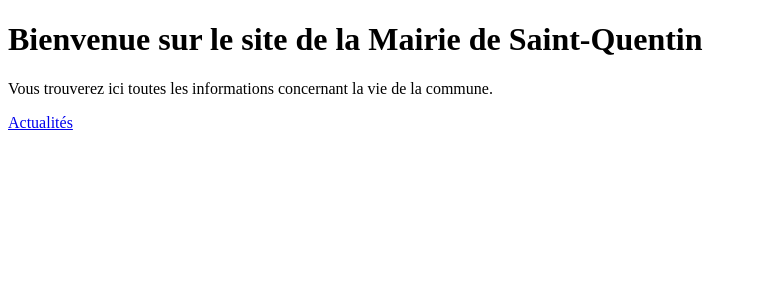
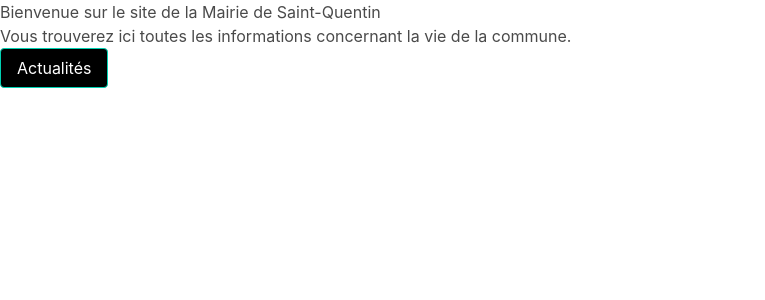
Before and after one commit to Jeremylo1/tract-heure-app, a React (Create React App) app: page / in a window 1280 px wide. Shown: the top 300 px of the page, without its empty margins (0-765 px from the left). Built offline with nearby package versions, Linux system fonts and the light colour scheme.

Commit message:
Bulma x Styled Components

```diff
--- a/package.json
+++ b/package.json
@@ -10,6 +10,7 @@
     "prop-types": "^15.8.1",
     "react": "^18.2.0",
     "react-dom": "^18.2.0",
+    "react-router-dom": "^6.14.2",
     "react-scripts": "5.0.1",
     "styled-components": "^6.0.5",
     "web-vitals": "^2.1.0"
--- a/src/components/error.jsx
+++ b/src/components/error.jsx
@@ -0,0 +1,12 @@
+import { Link } from 'react-router-dom'
+import 'bulma/css/bulma.min.css'
+
+function Error() {
+  return (
+    <div>
+      <p>Erreur 404</p>
+    </div>
+  )
+}
+
+export default Error
--- a/src/index.jsx
+++ b/src/index.jsx
@@ -17,6 +17,7 @@ root.render(
     <Router>
       <Routes>
         <Route path="/" element={<Home />} />
+        <Route path="*" element={<Error />} />
       </Routes>
     </Router>
   </React.StrictMode>,
--- a/src/pages/home.jsx
+++ b/src/pages/home.jsx
@@ -1,4 +1,13 @@
 import { Link } from 'react-router-dom'
+import styled from 'styled-components'
+import 'bulma/css/bulma.min.css'
+
+const StyledLink = styled(Link)`
+  &.button {
+    background-color: #000000;
+    border-color: #00d1b2;
+  }
+`
 
 function Home() {
   return (
@@ -11,9 +20,9 @@ function Home() {
           Vous trouverez ici toutes les informations concernant la vie de la
           commune.
         </p>
-        <Link to="/news" className="home__button">
+        <StyledLink to="/news" className="button is-primary">
           Actualités
-        </Link>
+        </StyledLink>
       </div>
     </div>
   )
```
Also changed, not shown: 1 other file (tests, documents, lock files or other folders).
